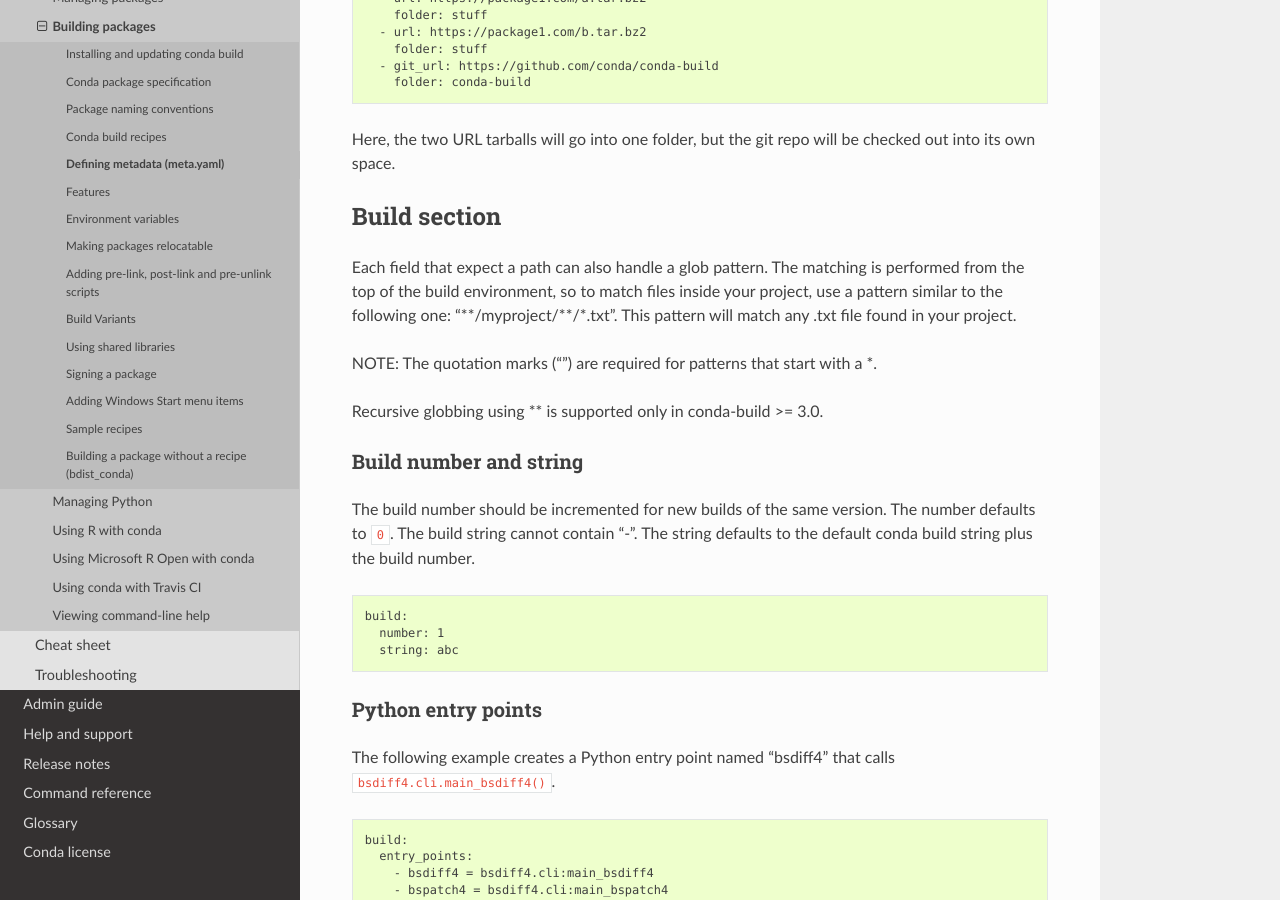
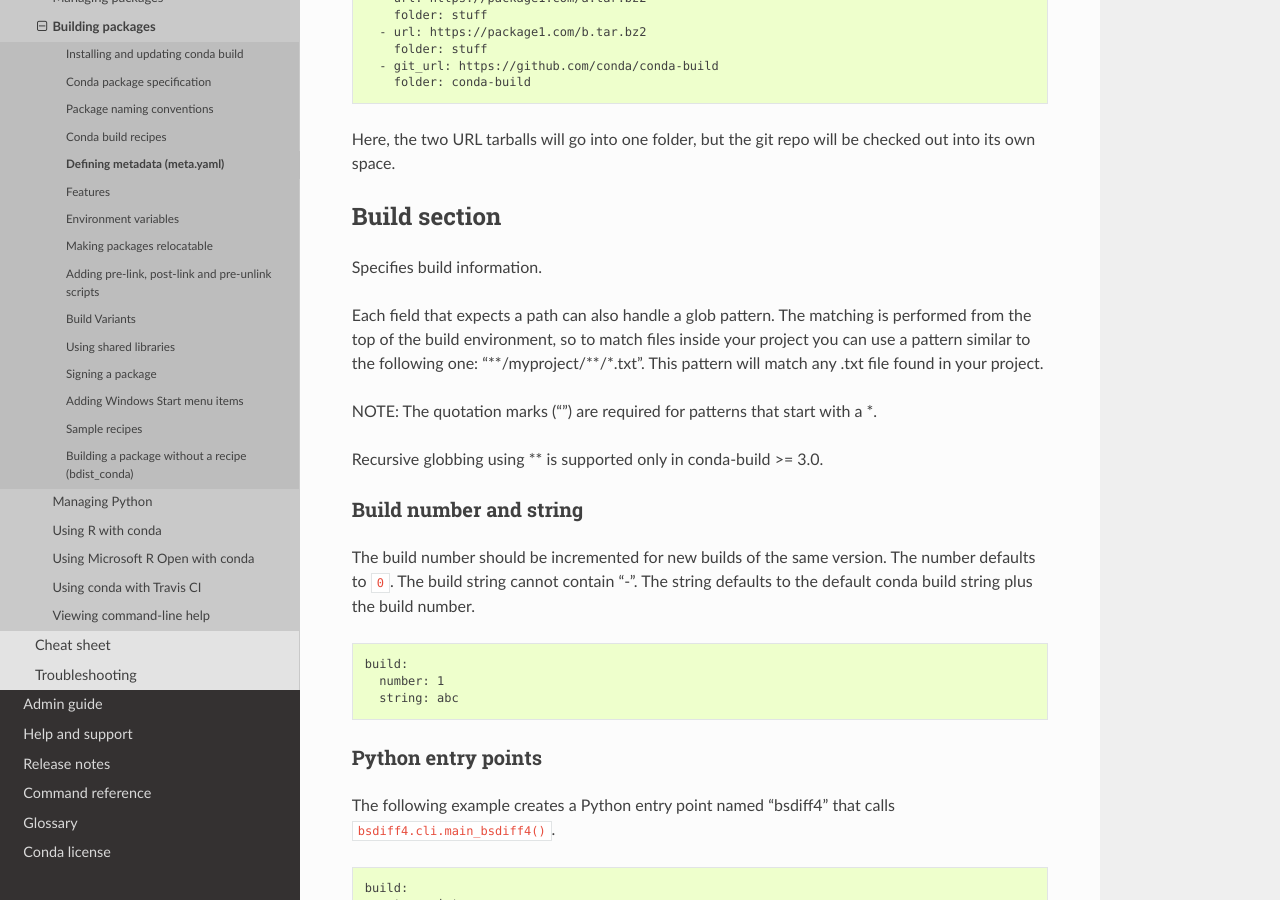
Before and after one commit to conda/conda-docs, a Sphinx documentation site: the page built from docs/source/user-guide/tasks/build-packages/define-metadata.rst, in a window 1280 px wide and 900 px high, scrolled down 4788 px. Built offline with Sphinx 7.4.7 and the Read the Docs theme 2.0.0, drawn with Linux system fonts in a browser that asks for light colours; pages that are not in the unit, such as notebooks, are missing from menus.

Commit message:
small text update
small text update

```diff
--- a/docs/source/user-guide/tasks/build-packages/define-metadata.rst
+++ b/docs/source/user-guide/tasks/build-packages/define-metadata.rst
@@ -252,9 +252,11 @@ checked out into its own space.
 Build section
 =============
 
-Each field that expect a path can also handle a glob pattern. The matching is
+Specifies build information.
+
+Each field that expects a path can also handle a glob pattern. The matching is
 performed from the top of the build environment, so to match files inside
-your project, use a pattern similar to the following one:
+your project you can use a pattern similar to the following one:
 "\*\*/myproject/\*\*/\*.txt". This pattern will match any .txt file found in
 your project.
 
```
